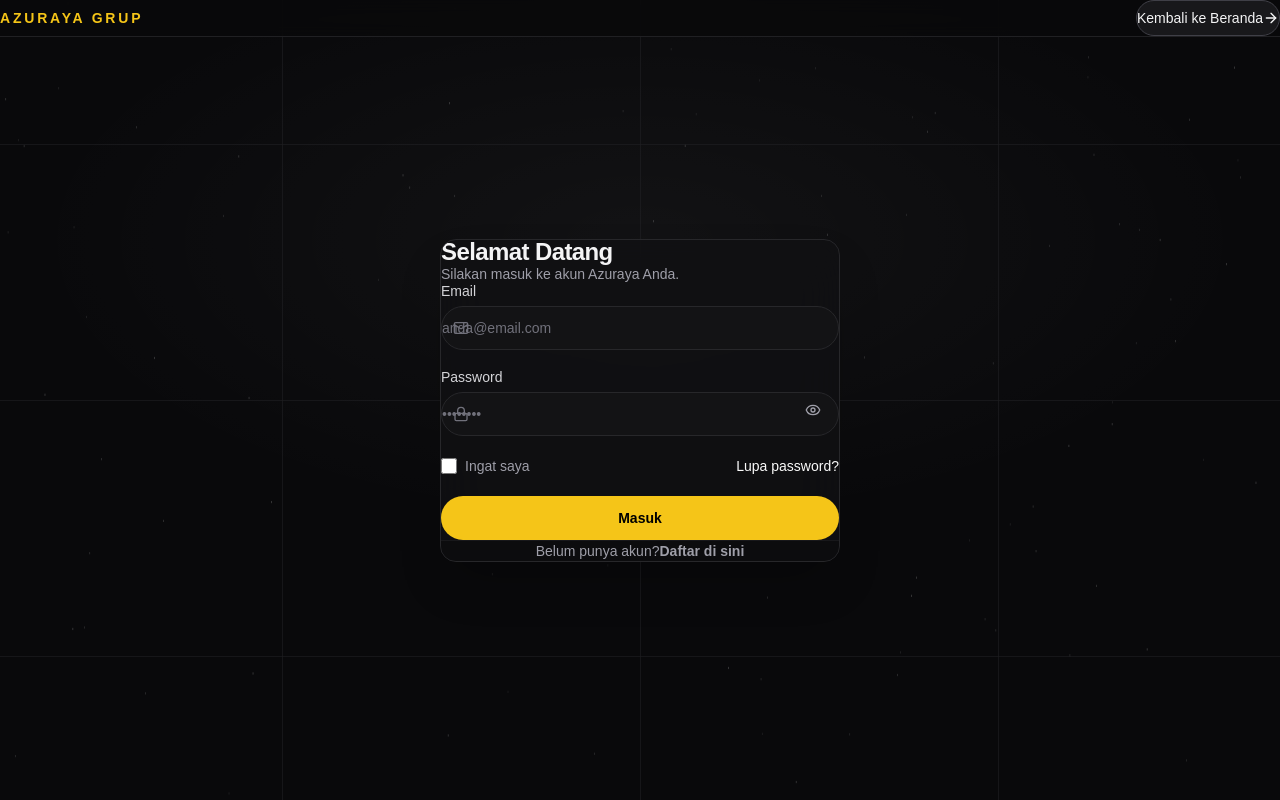
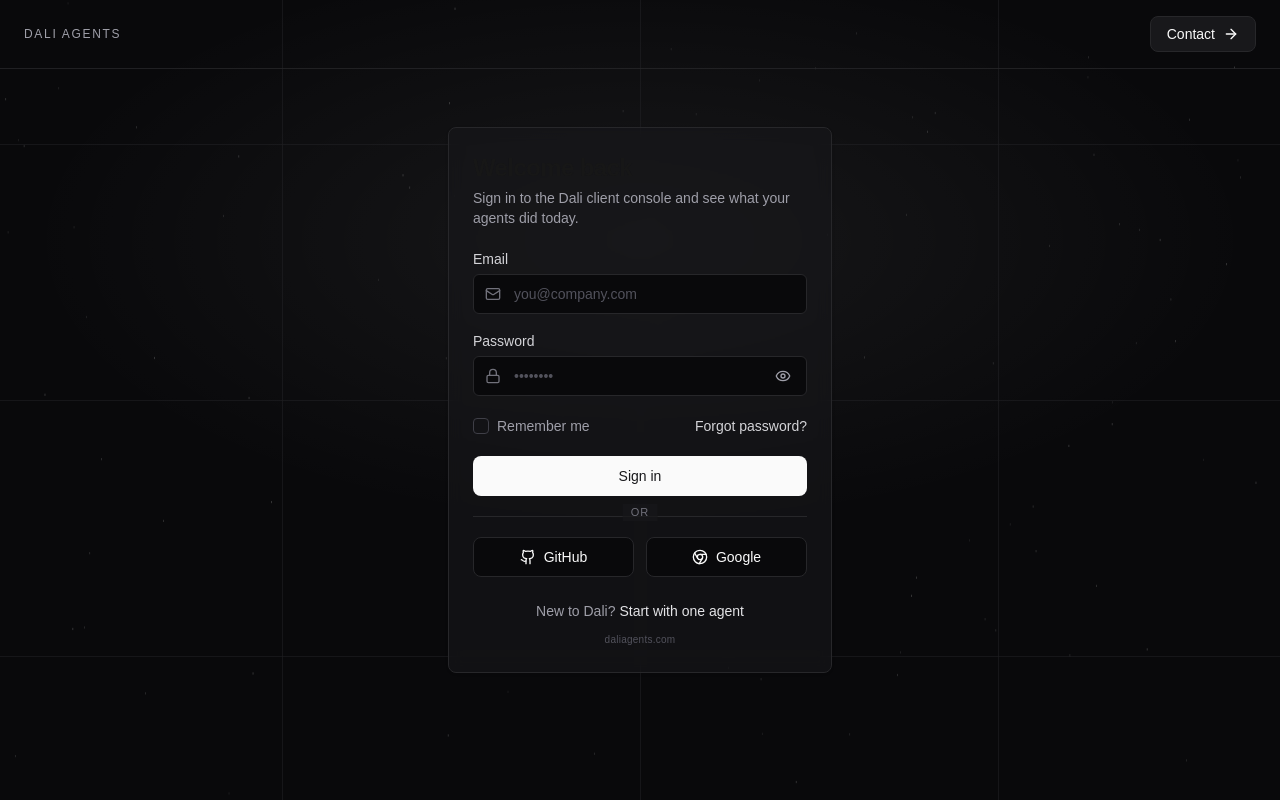
Before and after one commit to Kings-Bilbil/Akasa-Demo, a Next.js app: page /login in a window 1280 px wide. Built offline with nearby package versions, Linux system fonts and the light colour scheme; no server answers; a web font is replaced by a local one.

Commit message:
fix: restore exact login-signup component from prompt and configure shadcn css variables in globals.css

```diff
--- a/src/app/globals.css
+++ b/src/app/globals.css
@@ -1,15 +1,72 @@
 @import "tailwindcss";
+
+@theme inline {
+  --color-background: var(--background);
+  --color-foreground: var(--foreground);
+  --color-card: var(--card);
+  --color-card-foreground: var(--card-foreground);
+  --color-popover: var(--popover);
+  --color-popover-foreground: var(--popover-foreground);
+  --color-primary: var(--primary);
+  --color-primary-foreground: var(--primary-foreground);
+  --color-secondary: var(--secondary);
+  --color-secondary-foreground: var(--secondary-foreground);
+  --color-muted: var(--muted);
+  --color-muted-foreground: var(--muted-foreground);
+  --color-accent: var(--accent);
+  --color-accent-foreground: var(--accent-foreground);
+  --color-destructive: var(--destructive);
+  --color-destructive-foreground: var(--destructive-foreground);
+  --color-border: var(--border);
+  --color-input: var(--input);
+  --color-ring: var(--ring);
+
+  --font-sans: var(--font-geist-sans);
+  --font-mono: var(--font-geist-mono);
+}
 
 :root {
   --background: #ffffff;
   --foreground: #171717;
+  --card: #ffffff;
+  --card-foreground: #171717;
+  --popover: #ffffff;
+  --popover-foreground: #171717;
+  --primary: #171717;
+  --primary-foreground: #ffffff;
+  --secondary: #f4f4f5;
+  --secondary-foreground: #171717;
+  --muted: #f4f4f5;
+  --muted-foreground: #71717a;
+  --accent: #f4f4f5;
+  --accent-foreground: #171717;
+  --destructive: #ef4444;
+  --destructive-foreground: #ffffff;
+  --border: #e4e4e7;
+  --input: #e4e4e7;
+  --ring: #171717;
 }
 
-@theme inline {
-  --color-background: var(--background);
-  --color-foreground: var(--foreground);
-  --font-sans: var(--font-geist-sans);
-  --font-mono: var(--font-geist-mono);
+.dark {
+  --background: #09090b;
+  --foreground: #fafafa;
+  --card: #09090b;
+  --card-foreground: #fafafa;
+  --popover: #09090b;
+  --popover-foreground: #fafafa;
+  --primary: #fafafa;
+  --primary-foreground: #18181b;
+  --secondary: #27272a;
+  --secondary-foreground: #fafafa;
+  --muted: #27272a;
+  --muted-foreground: #a1a1aa;
+  --accent: #27272a;
+  --accent-foreground: #fafafa;
+  --destructive: #7f1d1d;
+  --destructive-foreground: #fafafa;
+  --border: #27272a;
+  --input: #27272a;
+  --ring: #d4d4d8;
 }
 
 body {
@@ -17,7 +74,3 @@
   color: var(--foreground);
   font-family: Arial, Helvetica, sans-serif;
 }
-
-@import './template-azuraya.css';
-
-html { scroll-behavior: smooth; scroll-padding-top: 116px; }
--- a/src/components/ui/login-signup.tsx
+++ b/src/components/ui/login-signup.tsx
@@ -3,18 +3,32 @@
 import * as React from "react";
 import { useState, useRef, useEffect } from "react";
 import {
+  Card,
+  CardHeader,
+  CardTitle,
+  CardDescription,
+  CardContent,
+  CardFooter,
+} from "@/components/ui/card";
+import { Input } from "@/components/ui/input";
+import { Label } from "@/components/ui/label";
+import { Button } from "@/components/ui/button";
+import { Checkbox } from "@/components/ui/checkbox";
+import { Separator } from "@/components/ui/separator";
+import {
   Eye,
   EyeOff,
+  Github,
   Lock,
   Mail,
   ArrowRight,
+  Chrome,
 } from "lucide-react";
-import Link from "next/link";
 
-export default function LoginCardSection({ error, isRegister = false }: { error?: string, isRegister?: boolean }) {
+export default function LoginCardSection() {
   const [showPassword, setShowPassword] = useState(false);
+
   const canvasRef = useRef<HTMLCanvasElement | null>(null);
-
   useEffect(() => {
     const canvas = canvasRef.current;
     const ctx = canvas?.getContext("2d");
@@ -74,7 +88,7 @@
   }, []);
 
   return (
-    <section className="fixed inset-0 bg-[#09090b] text-zinc-50 overflow-hidden font-sans">
+    <section className="fixed inset-0 bg-zinc-950 text-zinc-50">
       <style>{`
         .accent-lines{position:absolute;inset:0;pointer-events:none;opacity:.7}
         .hline,.vline{position:absolute;background:#27272a;will-change:transform,opacity}
@@ -86,21 +100,35 @@
         .vline:nth-child(4){left:22%;animation-delay:.42s}
         .vline:nth-child(5){left:50%;animation-delay:.54s}
         .vline:nth-child(6){left:78%;animation-delay:.66s}
+        .hline::after,.vline::after{content:"";position:absolute;inset:0;background:linear-gradient(90deg,transparent,rgba(250,250,250,.24),transparent);opacity:0;animation:shimmer .9s ease-out forwards}
+        .hline:nth-child(1)::after{animation-delay:.12s}
+        .hline:nth-child(2)::after{animation-delay:.22s}
+        .hline:nth-child(3)::after{animation-delay:.32s}
+        .vline:nth-child(4)::after{animation-delay:.42s}
+        .vline:nth-child(5)::after{animation-delay:.54s}
+        .vline:nth-child(6)::after{animation-delay:.66s}
         @keyframes drawX{0%{transform:scaleX(0);opacity:0}60%{opacity:.95}100%{transform:scaleX(1);opacity:.7}}
         @keyframes drawY{0%{transform:scaleY(0);opacity:0}60%{opacity:.95}100%{transform:scaleY(1);opacity:.7}}
+        @keyframes shimmer{0%{opacity:0}35%{opacity:.25}100%{opacity:0}}
 
+        /* === Card minimal fade-up animation === */
         .card-animate {
           opacity: 0;
           transform: translateY(20px);
           animation: fadeUp 0.8s cubic-bezier(.22,.61,.36,1) 0.4s forwards;
         }
         @keyframes fadeUp {
-          to { opacity: 1; transform: translateY(0); }
+          to {
+            opacity: 1;
+            transform: translateY(0);
+          }
         }
       `}</style>
 
-      <div className="absolute inset-0 pointer-events-none [background:radial-gradient(80%_60%_at_50%_30%,rgba(255,255,255,0.04),transparent_60%)]" />
+      {/* Subtle vignette */}
+      <div className="absolute inset-0 pointer-events-none [background:radial-gradient(80%_60%_at_50%_30%,rgba(255,255,255,0.06),transparent_60%)]" />
 
+      {/* Animated accent lines */}
       <div className="accent-lines">
         <div className="hline" />
         <div className="hline" />
@@ -110,138 +138,141 @@
         <div className="vline" />
       </div>
 
-      <canvas ref={canvasRef} className="absolute inset-0 w-full h-full opacity-50 mix-blend-screen pointer-events-none" />
+      {/* Particles */}
+      <canvas
+        ref={canvasRef}
+        className="absolute inset-0 w-full h-full opacity-50 mix-blend-screen pointer-events-none"
+      />
 
-      <header className="absolute left-0 right-0 top-0 flex items-center justify-between px-8 py-6 border-b border-zinc-800/80 z-20 bg-[#09090b]/80 backdrop-blur-md">
-        <span className="text-sm tracking-[0.2em] uppercase font-bold text-[#F5C518]">
-          Azuraya Grup
+      {/* Header */}
+      <header className="absolute left-0 right-0 top-0 flex items-center justify-between px-6 py-4 border-b border-zinc-800/80">
+        <span className="text-xs tracking-[0.14em] uppercase text-zinc-400">
+          Dali Agents
         </span>
-        <Link href="/">
-          <button type="button" className="inline-flex items-center justify-center h-9 px-4 rounded-lg border border-zinc-700 bg-zinc-900 text-sm font-medium text-zinc-100 hover:bg-zinc-800 transition-colors cursor-pointer">
-            <span className="mr-2">Kembali ke Beranda</span>
+        <Button
+          variant="outline"
+          className="h-9 rounded-lg border-zinc-800 bg-zinc-900 text-zinc-50 hover:bg-zinc-900/80"
+        >
+          <span className="mr-2">Contact</span>
           <ArrowRight className="h-4 w-4" />
-          </button>
-        </Link>
+        </Button>
       </header>
 
-      <div className="h-full w-full flex items-center justify-center px-4 relative z-10 pt-16">
-        <form action={isRegister ? "/api/auth/register" : "/api/auth/login"} method="POST" className="w-full max-w-[400px]">
-          <div className="card-animate w-full border border-zinc-800 bg-[#111113]/80 backdrop-blur-xl rounded-2xl shadow-2xl flex flex-col overflow-hidden">
+      {/* Centered Login Card */}
+      <div className="h-full w-full grid place-items-center px-4 relative z-10">
+        <Card className="card-animate w-full max-w-sm border-zinc-800 bg-zinc-900/70 backdrop-blur supports-[backdrop-filter]:bg-zinc-900/60">
+          <CardHeader className="space-y-1">
+            <CardTitle className="text-2xl">Welcome back</CardTitle>
+            <CardDescription className="text-zinc-400">
+              Sign in to the Dali client console and see what your agents did
+              today.
+            </CardDescription>
+          </CardHeader>
 
-            <div className="p-8 pb-6 flex flex-col space-y-2">
-              <h3 className="text-2xl font-semibold leading-none tracking-tight text-zinc-100">
-                {isRegister ? "Daftar Akun Baru" : "Selamat Datang"}
-              </h3>
-              <p className="text-sm text-zinc-400">
-                {isRegister
-                  ? "Bergabung dengan Azuraya untuk mulai berbelanja."
-                  : "Silakan masuk ke akun Azuraya Anda."}
-              </p>
-            </div>
-
-            <div className="p-8 pt-0 grid gap-5">
-              {error && (
-                <div className="bg-red-950/50 border border-red-900/50 text-red-400 px-4 py-3 rounded-md text-sm font-medium">
-                  {error === 'true' ? 'Email atau Password salah.' : error}
-                </div>
-              )}
-
-              {isRegister && (
+          <CardContent className="grid gap-5">
             <div className="grid gap-2">
-                  <label htmlFor="name" className="text-sm font-medium leading-none text-zinc-300">Nama Lengkap</label>
-                  <div className="relative flex items-center w-full">
-                    <div className="absolute left-3 top-0 bottom-0 flex items-center justify-center pointer-events-none">
-                      <svg className="h-4 w-4 text-zinc-500" viewBox="0 0 24 24" fill="none" stroke="currentColor" strokeWidth="2" strokeLinecap="round" strokeLinejoin="round"><path d="M20 21v-2a4 4 0 0 0-4-4H8a4 4 0 0 0-4 4v2"></path><circle cx="12" cy="7" r="4"></circle></svg>
-                    </div>
-                    <input
-                      id="name"
-                      name="name"
-                      type="text"
-                      required
-                      placeholder="Nama Anda"
-                      className="block h-11 w-full rounded-lg border border-zinc-800 bg-zinc-900/50 pl-10 pr-3 py-2 text-sm text-zinc-100 placeholder:text-zinc-500 focus:outline-none focus:ring-2 focus:ring-[#F5C518]/50 focus:border-[#F5C518]/50 transition-all"
-                    />
-                  </div>
-                </div>
-              )}
-
-              <div className="grid gap-2">
-                <label htmlFor="email" className="text-sm font-medium leading-none text-zinc-300">Email</label>
-                <div className="relative flex items-center w-full">
-                  <div className="absolute left-3 top-0 bottom-0 flex items-center justify-center pointer-events-none">
-                    <Mail className="h-4 w-4 text-zinc-500" />
-                  </div>
-                  <input
+              <Label htmlFor="email" className="text-zinc-300">
+                Email
+              </Label>
+              <div className="relative">
+                <Mail className="absolute left-3 top-1/2 -translate-y-1/2 h-4 w-4 text-zinc-500" />
+                <Input
                   id="email"
-                    name="email"
                   type="email"
-                    required
-                    placeholder="anda@email.com"
-                    className="block h-11 w-full rounded-lg border border-zinc-800 bg-zinc-900/50 pl-10 pr-3 py-2 text-sm text-zinc-100 placeholder:text-zinc-500 focus:outline-none focus:ring-2 focus:ring-[#F5C518]/50 focus:border-[#F5C518]/50 transition-all"
+                  placeholder="you@company.com"
+                  className="pl-10 bg-zinc-950 border-zinc-800 text-zinc-50 placeholder:text-zinc-600"
                 />
               </div>
             </div>
 
             <div className="grid gap-2">
-                <label htmlFor="password" className="text-sm font-medium leading-none text-zinc-300">Password</label>
-                <div className="relative flex items-center w-full">
-                  <div className="absolute left-3 top-0 bottom-0 flex items-center justify-center pointer-events-none">
-                    <Lock className="h-4 w-4 text-zinc-500" />
-                  </div>
-                  <input
+              <Label htmlFor="password" className="text-zinc-300">
+                Password
+              </Label>
+              <div className="relative">
+                <Lock className="absolute left-3 top-1/2 -translate-y-1/2 h-4 w-4 text-zinc-500" />
+                <Input
                   id="password"
-                    name="password"
                   type={showPassword ? "text" : "password"}
-                    required
                   placeholder="••••••••"
-                    className="block h-11 w-full rounded-lg border border-zinc-800 bg-zinc-900/50 pl-10 pr-10 py-2 text-sm text-zinc-100 placeholder:text-zinc-500 focus:outline-none focus:ring-2 focus:ring-[#F5C518]/50 focus:border-[#F5C518]/50 transition-all"
+                  className="pl-10 pr-10 bg-zinc-950 border-zinc-800 text-zinc-50 placeholder:text-zinc-600"
                 />
                 <button
                   type="button"
-                    aria-label={showPassword ? "Sembunyikan password" : "Lihat password"}
-                    className="absolute right-2 top-0 bottom-0 my-auto h-9 w-9 flex items-center justify-center p-0 rounded-md text-zinc-400 hover:text-zinc-100 transition-colors"
+                  aria-label={showPassword ? "Hide password" : "Show password"}
+                  className="absolute right-2 top-1/2 -translate-y-1/2 p-2 rounded-md text-zinc-400 hover:text-zinc-200"
                   onClick={() => setShowPassword((v) => !v)}
                 >
-                    {showPassword ? <EyeOff className="h-4 w-4" /> : <Eye className="h-4 w-4" />}
+                  {showPassword ? (
+                    <EyeOff className="h-4 w-4" />
+                  ) : (
+                    <Eye className="h-4 w-4" />
+                  )}
                 </button>
               </div>
             </div>
 
-              {!isRegister && (
-                <div className="flex items-center justify-between mt-1">
+            <div className="flex items-center justify-between">
               <div className="flex items-center gap-2">
-                    <input
-                      type="checkbox"
+                <Checkbox
                   id="remember"
-                      name="remember"
-                      className="h-4 w-4 rounded border-zinc-700 bg-zinc-900 text-[#F5C518] focus:ring-[#F5C518] focus:ring-offset-zinc-950"
+                  className="border-zinc-700 data-[state=checked]:bg-zinc-50 data-[state=checked]:text-zinc-900"
                 />
-                    <label htmlFor="remember" className="text-sm text-zinc-400 cursor-pointer">
-                      Ingat saya
-                    </label>
+                <Label htmlFor="remember" className="text-zinc-400">
+                  Remember me
+                </Label>
               </div>
-                  <a href="#" className="text-sm text-zinc-400 hover:text-zinc-200 transition-colors">
-                    Lupa password?
+              <a href="#" className="text-sm text-zinc-300 hover:text-zinc-100">
+                Forgot password?
               </a>
             </div>
-              )}
 
-              <button type="submit" className="w-full h-11 mt-4 rounded-lg bg-[#F5C518] text-black font-bold text-sm hover:bg-yellow-400 focus:outline-none focus:ring-2 focus:ring-yellow-500 focus:ring-offset-2 focus:ring-offset-zinc-950 transition-all">
-                {isRegister ? "Daftar Sekarang" : "Masuk"}
-              </button>
+            <Button className="w-full h-10 rounded-lg bg-zinc-50 text-zinc-900 hover:bg-zinc-200">
+              Sign in
+            </Button>
+
+            <div className="relative">
+              <Separator className="bg-zinc-800" />
+              <span className="absolute left-1/2 -translate-x-1/2 -top-3 bg-zinc-900/70 px-2 text-[11px] uppercase tracking-widest text-zinc-500">
+                or
+              </span>
             </div>
 
-            <div className="p-6 pt-0 mt-auto bg-zinc-950/30 border-t border-zinc-800/50 flex flex-col items-center gap-3 text-sm text-zinc-400">
-              <div className="mt-4">
-                {isRegister ? "Sudah punya akun?" : "Belum punya akun?"}
-                <Link className="ml-2 text-zinc-200 hover:text-[#F5C518] font-semibold transition-colors" href={isRegister ? "/login" : "/register"}>
-                  {isRegister ? "Masuk di sini" : "Daftar di sini"}
-                </Link>
+            <div className="grid grid-cols-2 gap-3">
+              <Button
+                variant="outline"
+                className="h-10 rounded-lg border-zinc-800 bg-zinc-950 text-zinc-50 hover:bg-zinc-900/80"
+              >
+                <Github className="h-4 w-4 mr-2" />
+                GitHub
+              </Button>
+              <Button
+                variant="outline"
+                className="h-10 rounded-lg border-zinc-800 bg-zinc-950 text-zinc-50 hover:bg-zinc-900/80"
+              >
+                <Chrome className="h-4 w-4 mr-2" />
+                Google
+              </Button>
             </div>
+          </CardContent>
+
+          <CardFooter className="flex flex-col items-center gap-3 text-sm text-zinc-400">
+            <div>
+              New to Dali?
+              <a className="ml-1 text-zinc-200 hover:underline" href="#">
+                Start with one agent
+              </a>
             </div>
-
-          </div>
-        </form>
+            <a
+              href="https://daliagents.com"
+              target="_blank"
+              rel="noreferrer"
+              className="text-[10px] tracking-wide text-zinc-600 transition-colors hover:text-zinc-400"
+            >
+              daliagents.com
+            </a>
+          </CardFooter>
+        </Card>
       </div>
     </section>
   );
```
Lines whose indentation alone changed are shown as unchanged.
